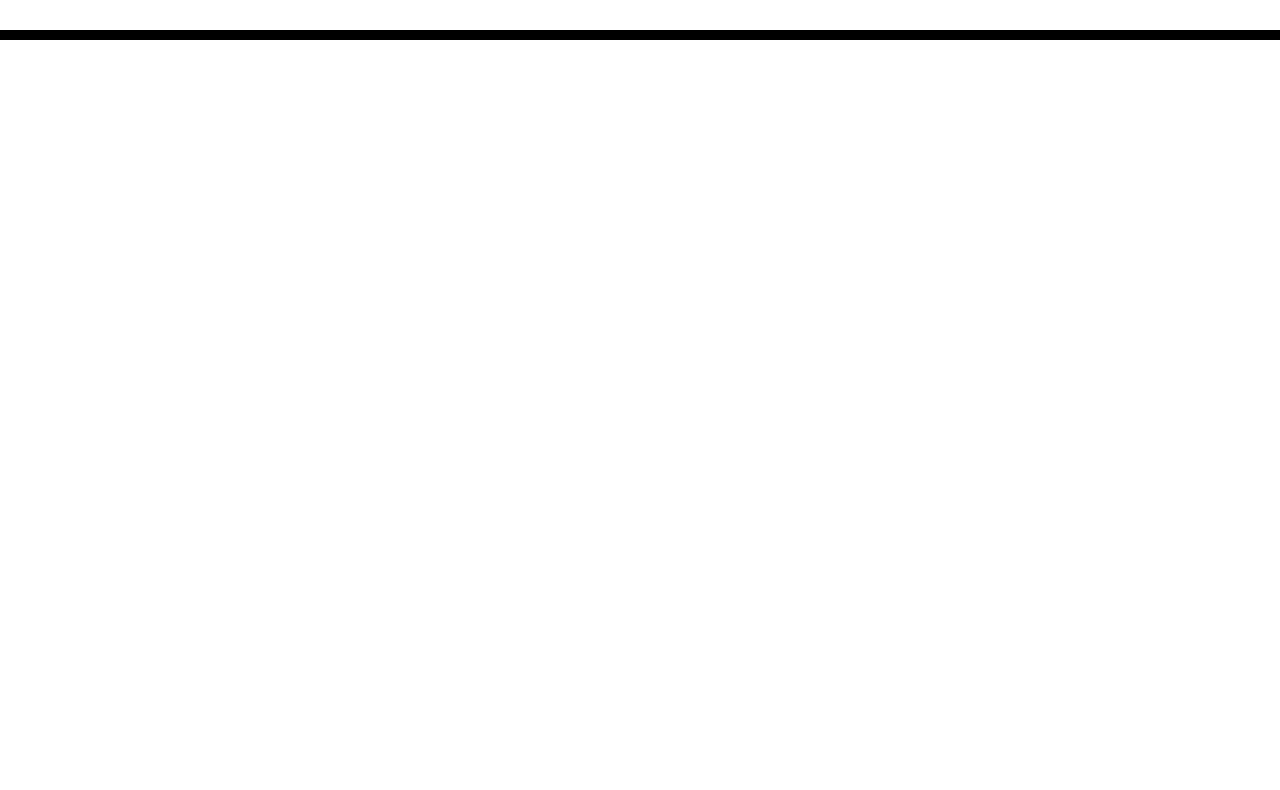
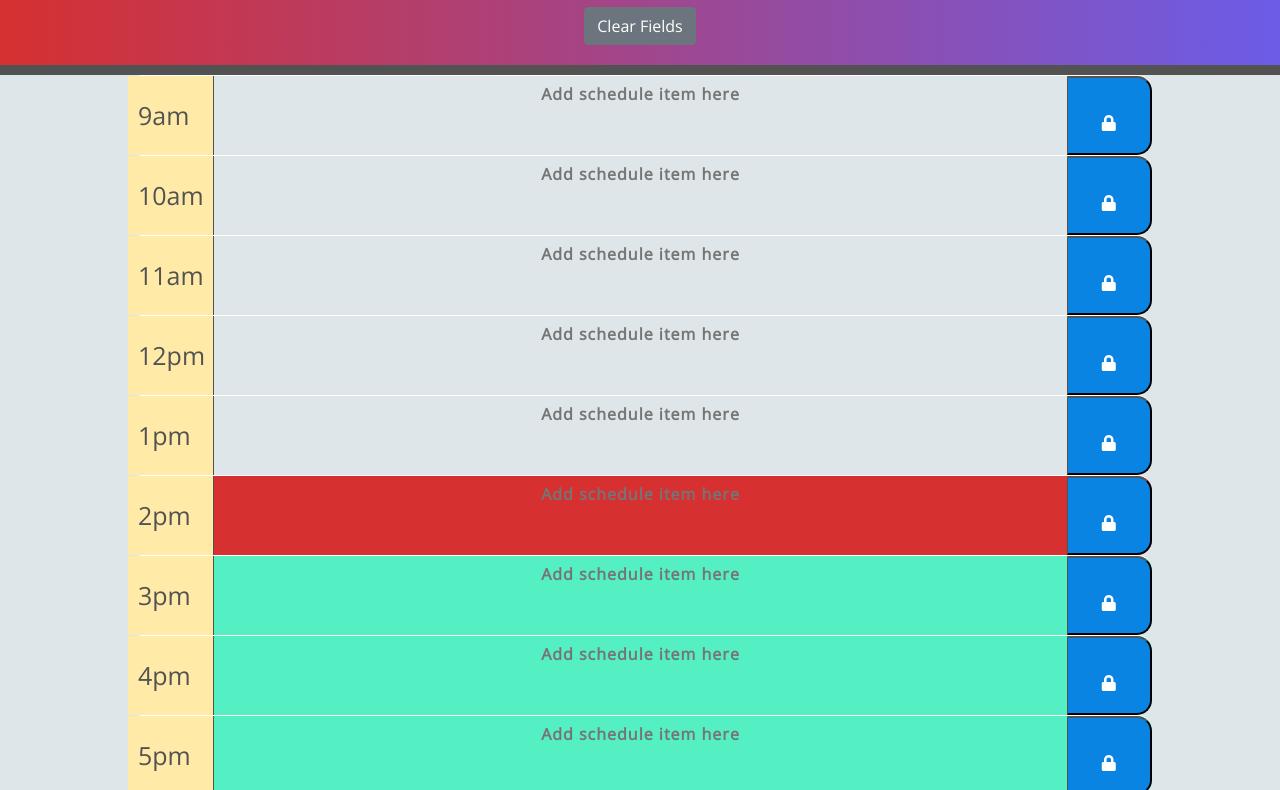
Before and after one commit to Dezmondo7/Day_Planner, a plain HTML site: page index.html in a window 1280 px wide. Shown: the part 211-1001 px from the top of the page. Before the commit the page ends 800 px from the top, so only its background shows below. Drawn offline with nearby package versions, Linux system fonts and the light colour scheme.

Commit message:
cleared the whole of the last javascript and HTML and started again. Added HTML fields to the container to build out the daily tasks

```diff
--- a/index.html
+++ b/index.html
@@ -1,15 +1,14 @@
 <!DOCTYPE html>
-<html lang="en-gb">
+<html lang="en">
   <head>
     <meta charset="UTF-8" />
     <meta name="viewport" content="width=device-width, initial-scale=1.0" />
     <meta http-equiv="X-UA-Compatible" content="ie=edge" />
+    <script src="https://cdnjs.cloudflare.com/ajax/libs/moment.js/2.27.0/moment.min.js"></script>
     <link
-      href="https://cdn.jsdelivr.net/npm/bootstrap@5.3.0-alpha3/dist/css/bootstrap.min.css"
       rel="stylesheet"
-      integrity="sha384-KK94CHFLLe+nY2dmCWGMq91rCGa5gtU4mk92HdvYe+M/SXH301p5ILy+dN9+nJOZ"
-      crossorigin="anonymous"
-      />
+      href="https://stackpath.bootstrapcdn.com/bootstrap/4.3.1/css/bootstrap.min.css"
+    />
     <link
       rel="stylesheet"
       href="https://use.fontawesome.com/releases/v5.8.1/css/all.css"
@@ -25,16 +24,94 @@
   </head>
 
   <body>
-    <header>
+    <header class="jumbotron">
       <h1 class="display-3">Work Day Scheduler</h1>
-      <p class="lead">A simple calendar app for scheduling your work day</p>
-      <p id="currentDay" class="lead"></p>
+      <p id="currentDay" class="lead display-4"></p>
+      <button id="clearFieldsBtn" type="button" class="btn btn-secondary" aria-label="clear fields button">
+        Clear Fields
+      </button>
     </header>
+
     <div class="container">
-      <!-- Timeblocks go here -->
+      <div id="hour-09" class="row time-div">
+        <div class="col-md-1 hour"><span id="9">9am</span></div>
+        <textarea class="col-md-10 time-block description" placeholder="Add schedule item here"></textarea>
+        <button class="col-md-1 saveBtn" aria-label="save button 9am">
+          <i class="fas fa-lock"></i>
+        </button>
+      </div>
+
+      <div id="hour-10" class="row time-div">
+        <div class="col-md-1 hour"><span id="10">10am</span></div>
+        <textarea class="col-md-10 time-block description" placeholder="Add schedule item here"></textarea>
+        <button class="col-md-1 saveBtn" aria-label="save button 10am">
+          <i class="fas fa-lock"></i>
+        </button>
+      </div>
+
+      <div id="hour-11" class="row time-div">
+        <div class="col-md-1 hour"><span id="11">11am</span></div>
+        <textarea class="col-md-10 time-block description" placeholder="Add schedule item here"></textarea>
+        <button class="col-md-1 saveBtn" aria-label="save button 11am">
+          <i class="fas fa-lock"></i>
+        </button>
+      </div>
+
+      <div id="hour-12" class="row time-div">
+        <div class="col-md-1 hour"><span id="12">12pm</span></div>
+        <textarea class="col-md-10 time-block description" placeholder="Add schedule item here"></textarea>
+        <button class="col-md-1 saveBtn" aria-label="save button 12pm">
+          <i class="fas fa-lock"></i>
+        </button>
+      </div>
+
+      <div id="hour-13" class="row time-div">
+        <div class="col-md-1 hour"><span id="13">1pm</span></div>
+        <textarea class="col-md-10 time-block description" placeholder="Add schedule item here"></textarea>
+        <button class="col-md-1 saveBtn" aria-label="save button 1pm">
+          <i class="fas fa-lock"></i>
+        </button>
+      </div>
+
+      <div id="hour-14" class="row time-div">
+        <div class="col-md-1 hour"><span id="14">2pm</span></div>
+        <textarea class="col-md-10 time-block description" placeholder="Add schedule item here"></textarea>
+        <button class="col-md-1 saveBtn" aria-label="save button 2pm">
+          <i class="fas fa-lock"></i>
+        </button>
+      </div>
+
+      <div id="hour-15" class="row time-div">
+        <div class="col-md-1 hour"><span id="15">3pm</span></div>
+        <textarea class="col-md-10 time-block description" placeholder="Add schedule item here"></textarea>
+        <button class="col-md-1 saveBtn" aria-label="save button 3pm">
+          <i class="fas fa-lock"></i>
+        </button>
+      </div>
+
+      <div id="hour-16" class="row time-div">
+        <div class="col-md-1 hour n"><span id="16">4pm</span></div>
+        <textarea class="col-md-10 time-block description" placeholder="Add schedule item here"></textarea>
+        <button class="col-md-1 saveBtn" aria-label="save button 4pm">
+          <i class="fas fa-lock"></i>
+        </button>
+      </div>
+
+      <div id="hour-17" class="row time-div">
+        <div class="col-md-1 hour"><span id="17">5pm</span></div>
+        <textarea class="col-md-10 time-block description" placeholder="Add schedule item here"></textarea>
+        <button class="col-md-1 saveBtn" aria-label="save button 5pm">
+          <i class="fas fa-lock"></i>
+        </button>
+      </div>
     </div>
 
-    <script src="https://cdnjs.cloudflare.com/ajax/libs/jquery/3.2.1/jquery.min.js"></script>
-    <script src="https://cdn.jsdelivr.net/npm/dayjs@1/dayjs.min.js"></script>
+    <script
+      src="https://cdnjs.cloudflare.com/ajax/libs/jquery/3.6.0/jquery.min.js"
+      integrity="sha512-894YE6QWD5I59HgZOGReFYm4dnWc1Qt5NtvYSaNcOP+u1T9qYdvdihz0PPSiiqn/+/3e7Jo4EaG7TubfWGUrMQ=="
+      crossorigin="anonymous"
+      referrerpolicy="no-referrer"
+    ></script>
+    <script src="index.js"></script>
   </body>
 </html>
--- a/index.js
+++ b/index.js
@@ -1,45 +1,49 @@
-const currentDay = moment().format('dddd, MMMM Do');
-const timeBlocks = [
-    {hour: "9AM, time: 9"},
-    {hour: "10AM, time: 10"},
-    {hour: "11AM, time: 11"},
-    {hour: "12PM, time: 12"},
-    {hour: "1PM, time: 13"},
-    {hour: "2PM, time: 14"},
-    {hour: "3PM, time: 15"},
-    {hour: "4PM, time: 16"},
-    {hour: "5PM, time: 1"},
-];
+$(document).ready(function () {
+    //Moment.js code for current date and time
+    let NowMoment = moment().format("MMMM Do YYYY");
+    let displayDate = document.getElementById("currentDay");
+    displayDate.innerHTML = NowMoment;
+    let currentHour = moment().format("HH");
 
-let tasks = ["", "", "", "", "", "", "", "", "",];
+    // Button function to clear local storage and clear contents
+    $("#clearFieldsBtn").click(function (event) {
+      event.preventDefault;
+      $("textarea").val("");
+      localStorage.clear();
+    });
 
-//function to create time blocks
-function createTimeBlocks() {
+    //grabs hour from each time slot and compares it to actual time
+    $(".time-div").each(function () {
+      var timeDiv = $(this).attr("id").split("-")[1];
 
-    $(".container").empty();
+      if (currentHour == timeDiv) {
+        $(this).addClass("present");
+        $(this).children(".description").addClass("white-text");
+      } else if (currentHour < timeDiv) {
+        $(this).removeClass("present");
+        $(this).addClass("future");
+      } else if (currentHour > timeDiv) {
+        $(this).removeClass("future");
+        $(this).addClass("past");
+      }
+    });
 
-    for (let i = 0; i < createTimeBlocks.length; i++) {
-        let dailyTask = tasks[i];
-        let hours = createTimeBlocks[i].hour;
-        let presentHour = parseInt(moment().format("HH"));
-        let currentHour = createTimeBlocks[i].time;
-        let inputElStyle = "";
+    //grabs values from time and value divs and saves them to local storage
+    $(".saveBtn").click(function (event) {
+      event.preventDefault();
+      var value = $(this).siblings(".time-block").val();
+      var time = $(this).parent().attr("id").split("-")[1];
+      localStorage.setItem(time, value);
+    });
 
-        if (currentHour < presentHour) {
-
-            inputElStyle = "past";
-        } else {
-            inputElStyle = "future";
-        }
-
-        if (thisHour === presentHour) {
-            inputElStyle = "present";
-        }
-
-        let timeBlockEL = $("<form>").attr("class", "input-group row");
-        let hourContainer = $("<div>").attr("class", "col-2");
-        let hourEl = $("<div>").attr("class", "hour").text(hours).css("text-align", "right");
-        let inputEl = $("<textarea>").attr("class", `form-control textarea ${inputElStyle}`).attr("type", "text").attr("id", "input" + i).val(dailyTask);
-        }
-
-    }
+    //retrieves items from local storage and sets them in proper places
+    $("#hour-09 .time-block").val(localStorage.getItem("09"));
+    $("#hour-10 .time-block").val(localStorage.getItem("10"));
+    $("#hour-11 .time-block").val(localStorage.getItem("11"));
+    $("#hour-12 .time-block").val(localStorage.getItem("12"));
+    $("#hour-13 .time-block").val(localStorage.getItem("13"));
+    $("#hour-14 .time-block").val(localStorage.getItem("14"));
+    $("#hour-15 .time-block").val(localStorage.getItem("15"));
+    $("#hour-16 .time-block").val(localStorage.getItem("16"));
+    $("#hour-17 .time-block").val(localStorage.getItem("17"));
+  });
--- a/style.css
+++ b/style.css
@@ -1,34 +1,46 @@
 body {
-  font-family: 'Open Sans', sans-serif;
+  font-family: "Open Sans", sans-serif;
+  background-color: #dfe6e9;
   font-size: 16px;
   line-height: 1;
+}
+
+.container {
+  max-width: 1024px;
 }
 
 textarea {
   background: transparent;
   border: none;
   resize: none;
-  color: #000000;
-  border-left: 1px solid black;
+  color: rgb(82, 82, 82);
+  border-left: 1px solid rgb(82, 82, 82);
   padding: 10px;
+  letter-spacing: 1px;
 }
 
-header {
+.jumbotron {
+  background: linear-gradient(to right, #d63031, #6c5ce7);
   text-align: center;
-  background-color: transparent;
-  color: black;
+  color: white;
   border-radius: 0;
-  border-bottom: 10px solid black;
-  padding: 60px;
+  padding-top: 30px;
+  padding-bottom: 20px;
+  margin-bottom: 0px;
+  border-bottom: 10px solid rgb(82, 82, 82);
+}
+
+#clearFieldsBtn {
+  margin-top: 10px;
 }
 
 .description {
   white-space: pre-wrap;
+  font-weight: 600;
 }
 
 .time-block {
   text-align: center;
-  border-radius: 15px;
 }
 
 .row {
@@ -38,35 +50,43 @@ header {
 }
 
 .hour {
-  background-color: #ffffff;
-  color: #000000;
-  border-top: 1px dashed #000000;
+  background-color: #ffeaa7;
+  color: rgb(82, 82, 82);
+  padding-top: 27px;
+  padding-left: 10px;
+  font-size: 25px;
+  font-weight: 500;
 }
 
 .past {
-  background-color: #d3d3d3;
+  background-color: #dfe6e9;
+  border-radius: 15px;
   color: white;
 }
 
 .present {
-  background-color: #ff6961;
-  color: white;
+  background-color: #d63031;
+  border-radius: 15px;
 }
 
 .future {
-  background-color: #77dd77;
-  color: white;
+  background-color: #55efc4;
+  border-radius: 15px;
 }
 
 .saveBtn {
-  border-left: 1px solid black;
+  border-left: 1px solid rgb(82, 82, 82);
   border-top-right-radius: 15px;
   border-bottom-right-radius: 15px;
-  background-color: #06aed5;
+  background-color: #0984e3;
   color: white;
 }
 
 .saveBtn i:hover {
-  font-size: 20px;
-  transition: all 0.3s ease-in-out;
+  font-size: 30px;
+  transition: all 0.2s ease-in-out;
 }
+
+.white-text {
+  color: white;
+}
```
